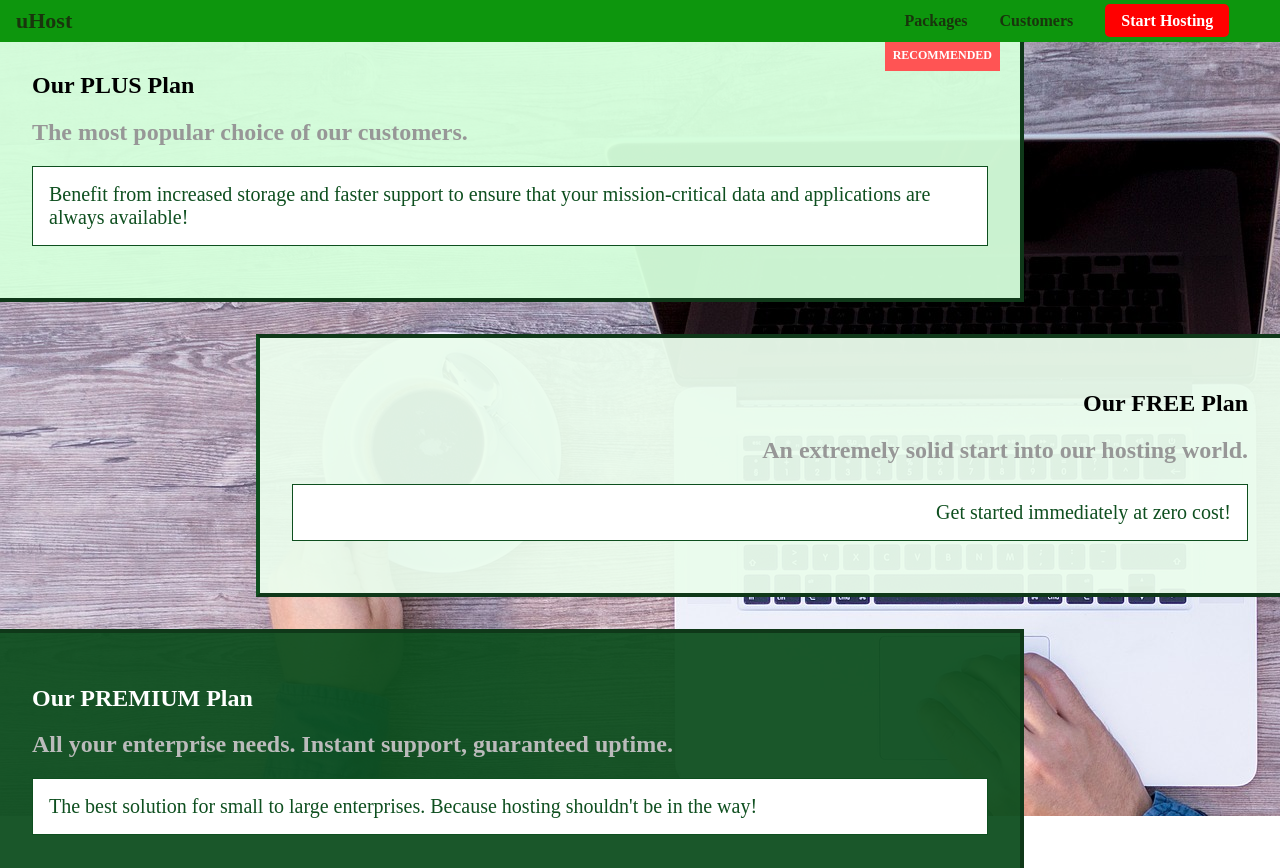
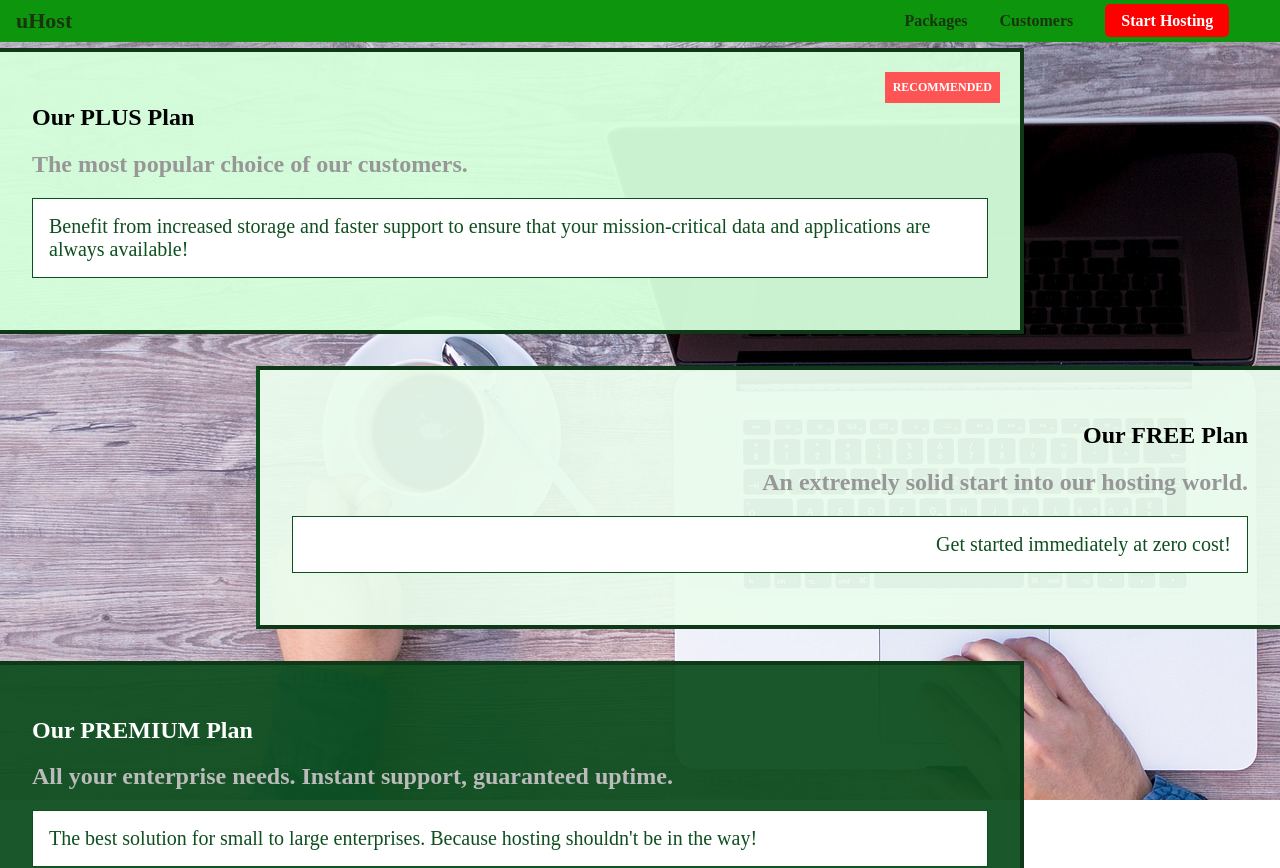
Before and after one commit to butterbeetle/css-practice, a React (Create React App) app: page /packages in a window 1280 px wide. Shown: the top 868 px of the page. Built offline with nearby package versions, Linux system fonts and the light colour scheme.

Commit message:
[24] main 부분 조금 내리기

```diff
--- a/src/packages/packages.module.css
+++ b/src/packages/packages.module.css
@@ -1,3 +1,7 @@
+main {
+  padding-top: 32px;
+}
+
 .background {
   background: url("../images/plans-background.jpg");
   width: 100%;
```
